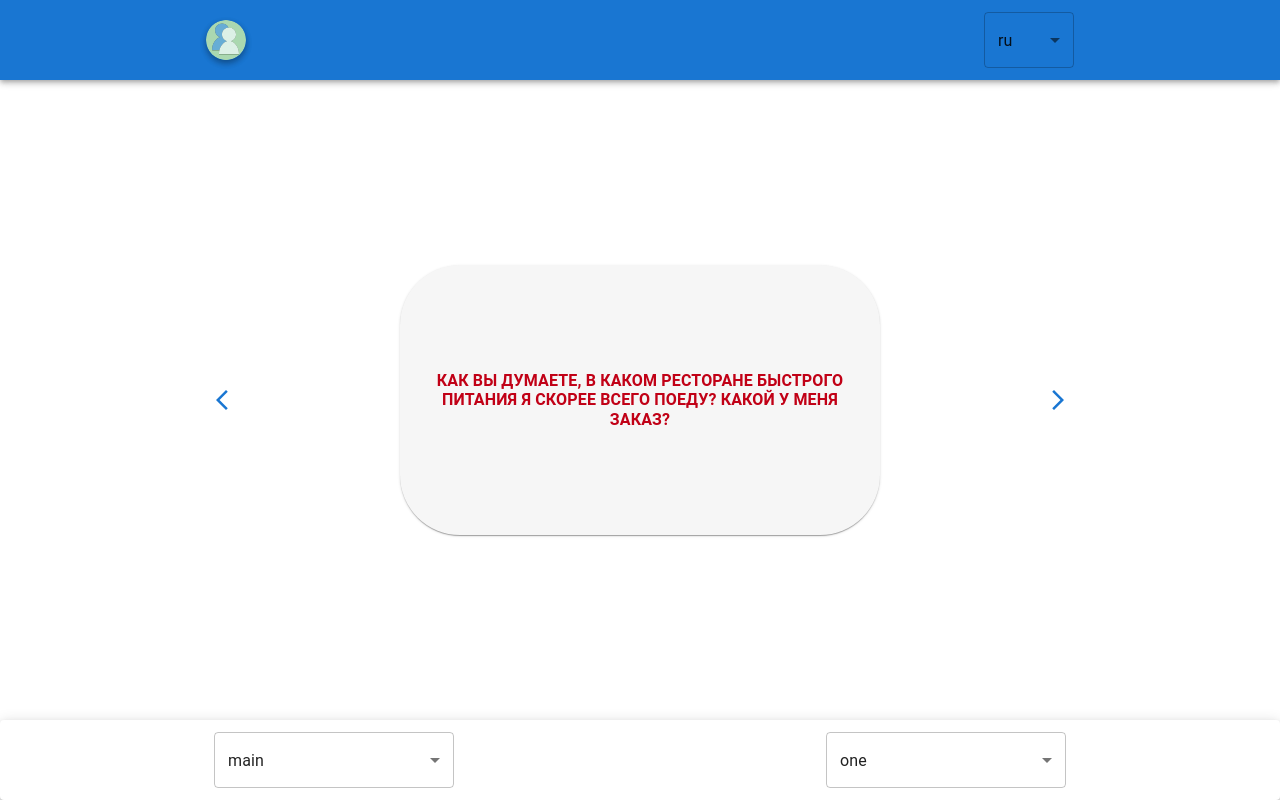
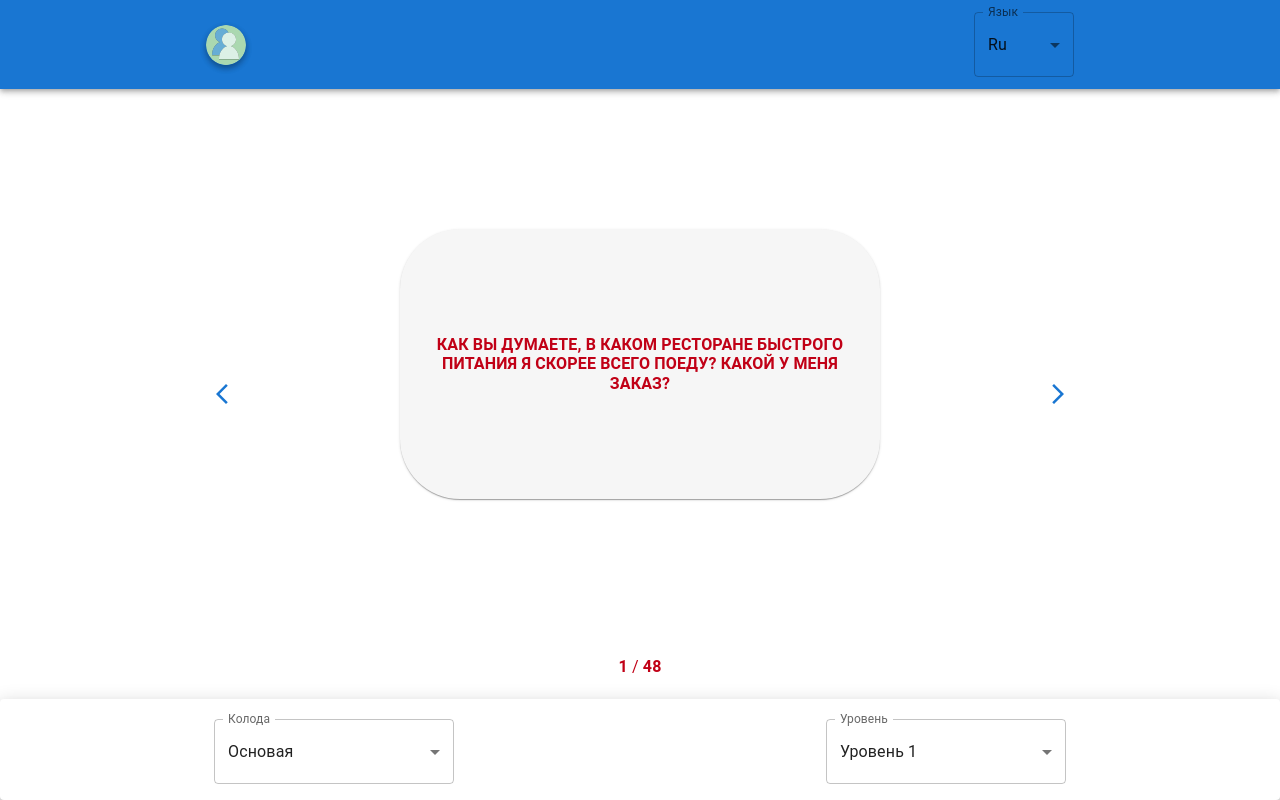
Before and after one commit to artemdrei/friends, a React (Create React App) app: page / in a window 1280 px wide. Built offline with nearby package versions, Linux system fonts and the light colour scheme.

Commit message:
Improvements

```diff
--- a/src/components/ActionBar/ActionBar.tsx
+++ b/src/components/ActionBar/ActionBar.tsx
@@ -8,13 +8,14 @@ import Paper from "@mui/material/Paper";
 import Select from "@mui/material/Select";
 import MenuItem from "@mui/material/MenuItem";
 import Container from "@mui/material/Container";
+import InputLabel from "@mui/material/InputLabel";
 import FormControl from "@mui/material/FormControl";
 import ListItemText from "@mui/material/ListItemText";
 
 import { labels } from "../../i18n";
 
 const ContainerStyled = styled(Container)`
-  padding: 12px 24px;
+  padding: 20px 24px 16px;
 `;
 
 const ActionBar: React.FC<Props> = ({
@@ -58,7 +59,7 @@ const ActionBar: React.FC<Props> = ({
   };
 
   return (
-    <Paper elevation={5}>
+    <Paper elevation={10}>
       <ContainerStyled
         maxWidth="md"
         style={{
@@ -67,11 +68,15 @@ const ActionBar: React.FC<Props> = ({
         }}
       >
         <FormControl sx={{ minWidth: 130, maxWidth: 240, width: "48%" }}>
+          <InputLabel id="deck">{labelCommon.decks.title}</InputLabel>
+
           <Select
+            id="deck"
             name={ID.DECK_VARIANT}
+            label={labelCommon.decks.title}
             value={deckVariant}
+            labelId="deck"
             onChange={handleChange}
-            renderValue={(selected) => selected}
           >
             {variantOptions.map((name) => (
               <MenuItem key={name} value={name}>
@@ -82,11 +87,15 @@ const ActionBar: React.FC<Props> = ({
         </FormControl>
 
         <FormControl sx={{ minWidth: 130, maxWidth: 240, width: "48%" }}>
+          <InputLabel id="level">{labelCommon.levels.title}</InputLabel>
+
           <Select
+            id="level"
             name={ID.DECK_LEVEL}
+            label={labelCommon.levels.title}
             value={deckLevel}
+            labelId="level"
             onChange={handleChange}
-            renderValue={(selected) => selected}
           >
             {levelOptions.map((name) => (
               <MenuItem key={name} value={name}>
--- a/src/components/Body/Body.tsx
+++ b/src/components/Body/Body.tsx
@@ -5,6 +5,7 @@ import { Container } from "@mui/material";
 
 const ContainerStyled = styled(Container)`
   overflow-y: auto;
+  overflow-x: hidden;
   height: 100%;
   padding: 0 !important;
 `;
--- a/src/components/Card/Card.tsx
+++ b/src/components/Card/Card.tsx
@@ -9,6 +9,7 @@ const CardStyled = styled.div<{ transform: string; isWildCard: boolean }>`
   display: flex;
   text-align: center;
   align-items: center;
+  margin-top: -60px;
   width: calc(100% - 40px);
   max-width: 480px;
   min-height: 270px;
--- a/src/components/Header/Header.tsx
+++ b/src/components/Header/Header.tsx
@@ -8,6 +8,7 @@ import AppBar from "@mui/material/AppBar";
 import Select from "@mui/material/Select";
 import MenuItem from "@mui/material/MenuItem";
 import Container from "@mui/material/Container";
+import InputLabel from "@mui/material/InputLabel";
 import FormControl from "@mui/material/FormControl";
 import ListItemText from "@mui/material/ListItemText";
 import { ReactComponent as LogoIcon } from "../../assets/svg/friends.svg";
@@ -62,15 +63,19 @@ const Header: React.FC<Props> = ({ language, setLanguage }) => {
       >
         <LogoIconStyled />
 
-        <FormControl sx={{ width: 90 }}>
+        <FormControl sx={{ width: 100, color: "#fff" }}>
+          <InputLabel id="language">{labelCommon.languages.title}</InputLabel>
+
           <Select
+            id="language"
             name={ID.LANGUAGE}
             value={language}
+            label={labelCommon.languages.title}
+            labelId="language"
             onChange={handleChange}
-            renderValue={(selected) => selected}
           >
             {languagesOptions.map((name) => (
-              <MenuItem key={name} value={name}>
+              <MenuItem key={labelCommon.languages[name]} value={name}>
                 <ListItemText primary={labelCommon.languages[name]} />
               </MenuItem>
             ))}
--- a/src/containers/Field/Field.tsx
+++ b/src/containers/Field/Field.tsx
@@ -8,6 +8,7 @@ import { useCardsTransform } from "./useCardsTransform";
 import Card from "../../components/Card/Card";
 import Button from "@mui/material/Button";
 import ArrowForwardIosIcon from "@mui/icons-material/ArrowForwardIos";
+import { labels } from "../../i18n";
 
 const FieldStyled = styled.div`
   position: relative;
@@ -15,6 +16,14 @@ const FieldStyled = styled.div`
   justify-content: center;
   align-items: center;
   height: 100%;
+`;
+
+const FieldCardsCounter = styled.div`
+  position: absolute;
+  left: 50%;
+  bottom: 20px;
+  transform: translateX(-50%);
+  color: #c10016;
 `;
 
 const ButtonPrevStyled = styled(Button)`
@@ -53,6 +62,9 @@ export const Field: React.FC<Props> = ({ deck, deckLevel, language }) => {
   const { cardsTransform } = useCardsTransform(deck);
   const [deckCards, setDeckCards] = useState(otherCards);
   const [fieldCards, setFieldCards] = useState(initialCard);
+
+  const label = labels[language].decks;
+  const labelCommon = labels[language].common;
 
   useEffect(() => {
     setDeckCards(otherCards);
@@ -112,6 +124,10 @@ export const Field: React.FC<Props> = ({ deck, deckLevel, language }) => {
           />
         );
       })}
+
+      <FieldCardsCounter>
+        <b>{fieldCards.length}</b> / <b>{deck.length}</b>
+      </FieldCardsCounter>
     </FieldStyled>
   );
 };
```
